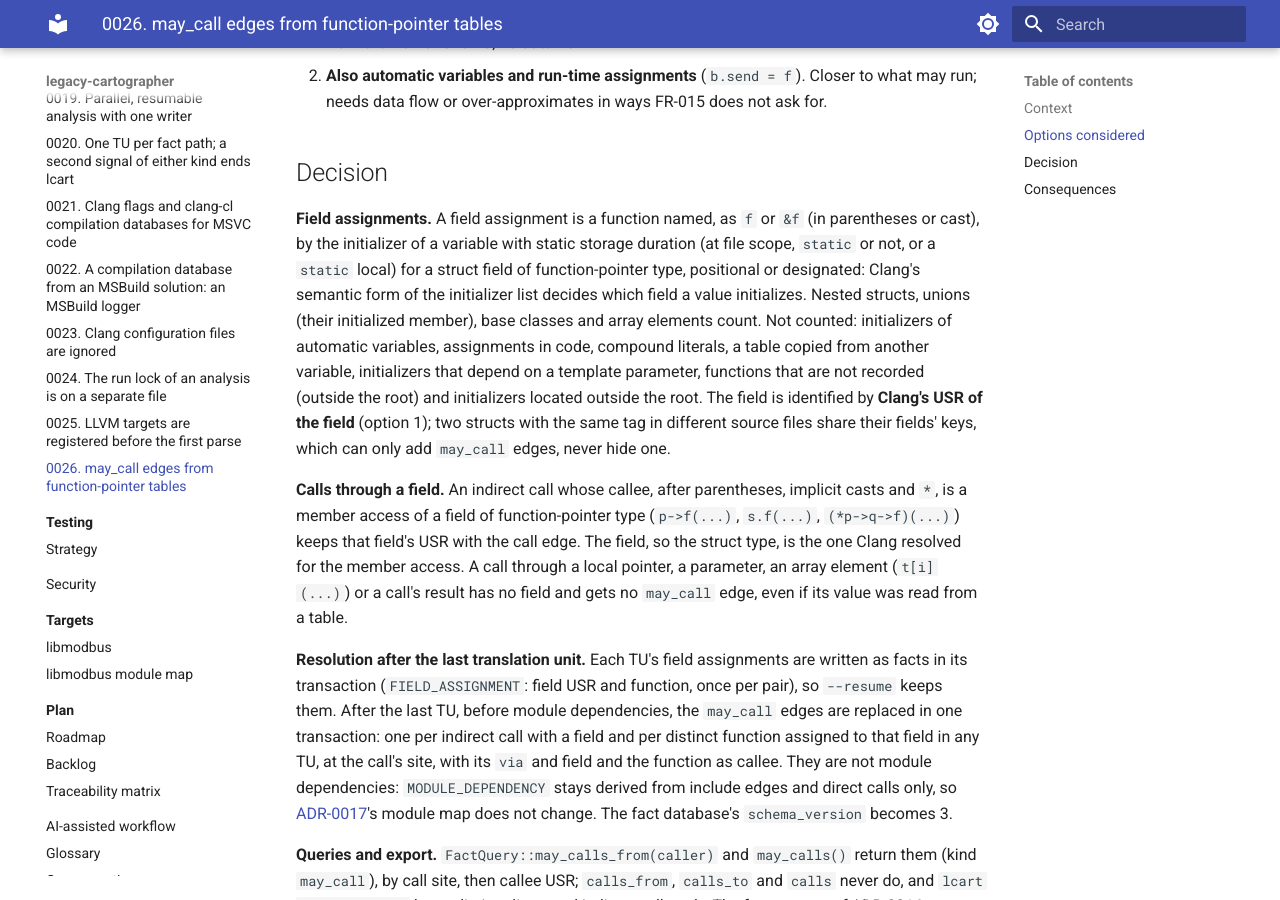
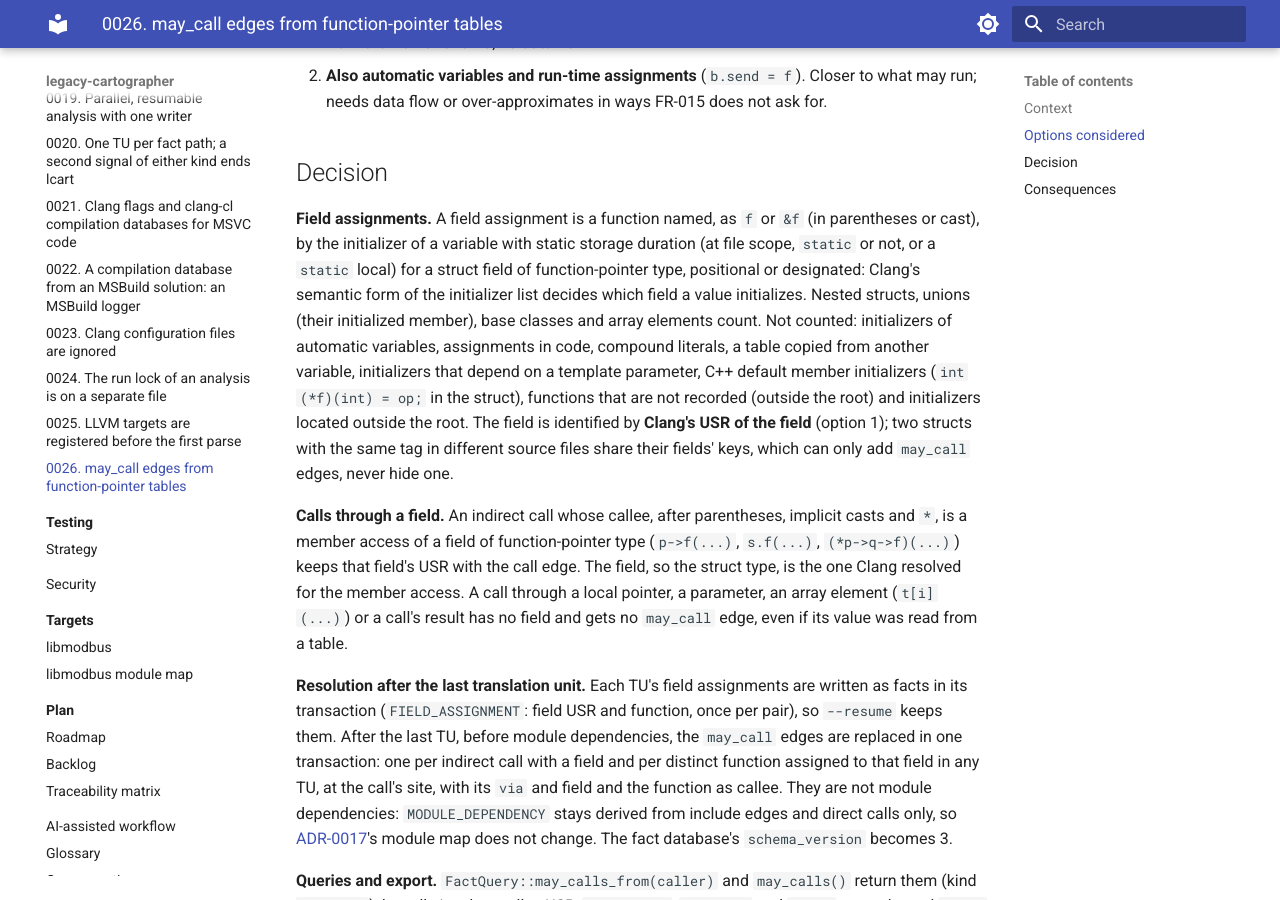
Before and after one commit to Tomek52/legacy-cartographer, an MkDocs documentation site: the page built from docs/adr/0026-may-call-edges-from-function-pointer-tables.md, in a window 1280 px wide and 900 px high, scrolled down 1490 px. Built offline with MkDocs 1.6.1 and Material for MkDocs 9.7.7, drawn with Linux system fonts in a browser that asks for light colours.

Commit message:
docs: address review of B-26
ADR-0026 lists C++ default member initializers as not counted, the data
model states the CHECK that keeps direct edges without a field, and the
order test says it only guards the compilation database's input order.

Backlog: B-26

Co-Authored-By: Claude Opus 5.5 <noreply@anthropic.com>
Claude-Session: https://claude.ai/code/session_01Sn6UD6WxmmXBAgKToBQUdD

```diff
--- a/docs/adr/0026-may-call-edges-from-function-pointer-tables.md
+++ b/docs/adr/0026-may-call-edges-from-function-pointer-tables.md
@@ -78,7 +78,8 @@ the initializer list decides which field a value initializes. Nested
 structs, unions (their initialized member), base classes and array
 elements count. Not counted: initializers of automatic variables,
 assignments in code, compound literals, a table copied from another
-variable, initializers that depend on a template parameter, functions
+variable, initializers that depend on a template parameter, C++ default
+member initializers (`int (*f)(int) = op;` in the struct), functions
 that are not recorded (outside the root) and initializers located
 outside the root. The field is identified by **Clang's USR of the field**
 (option 1); two structs with the same tag in different source files share
```
Also changed, not shown: docs/architecture/data-model.md (+1 -0 lines), 1 other file.
